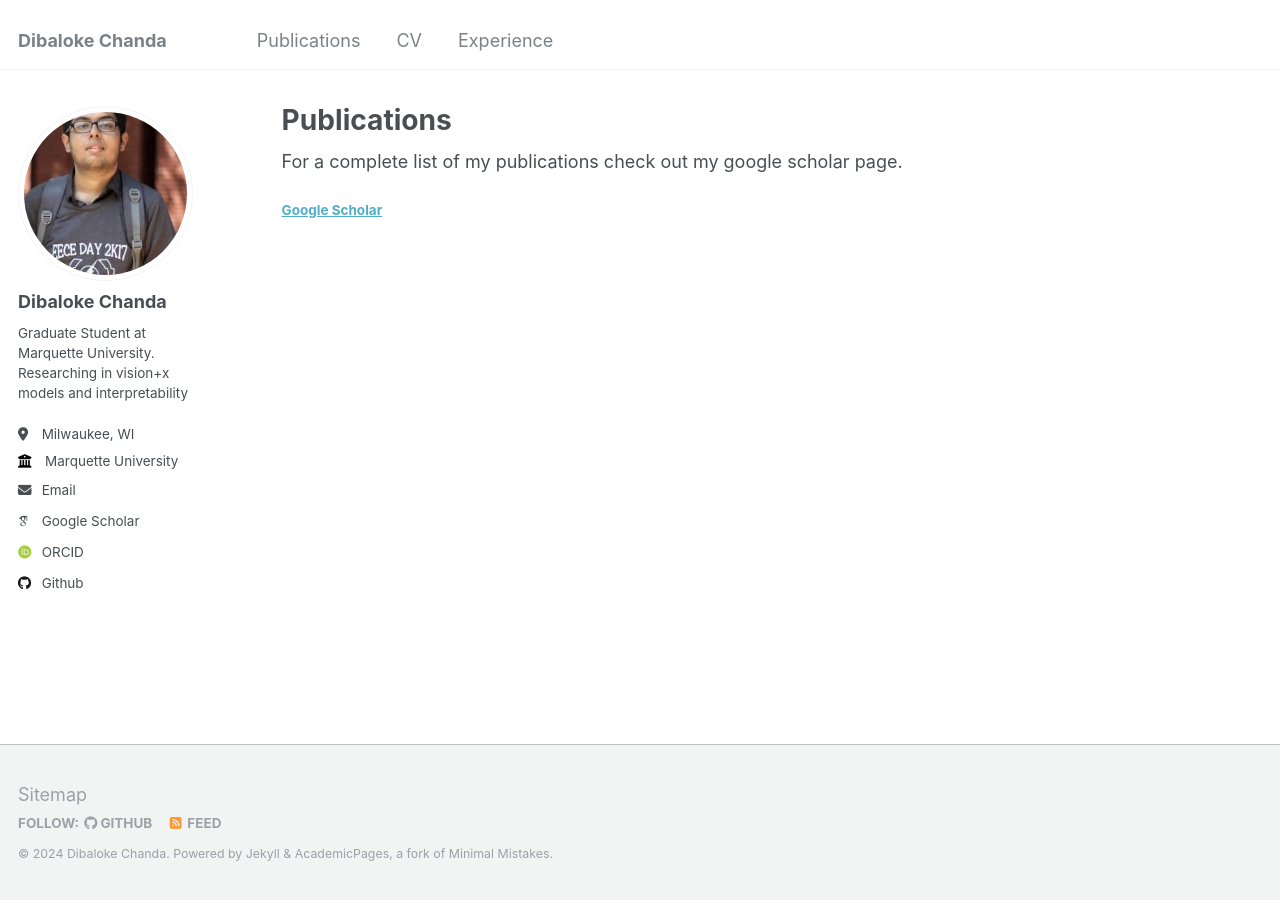
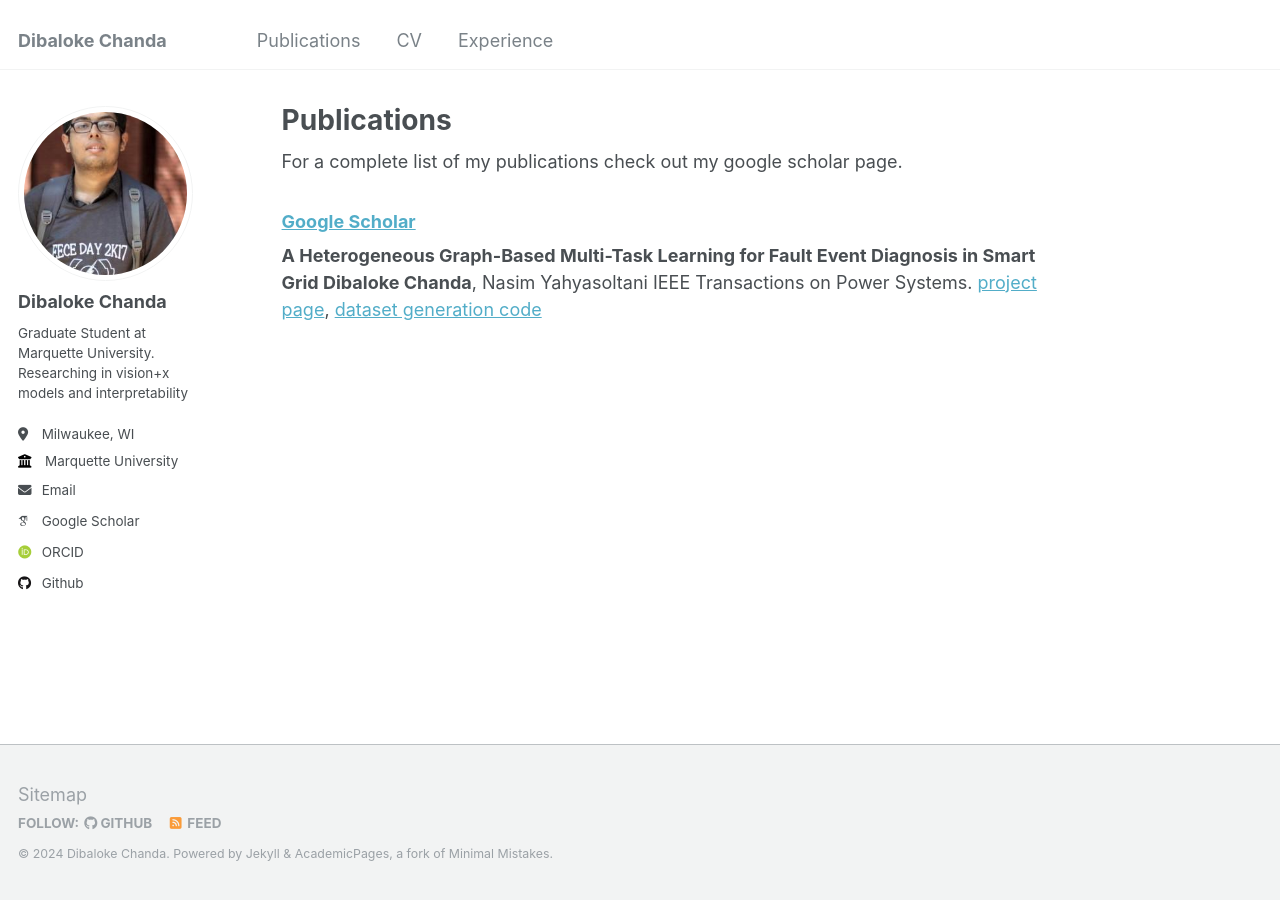
Before and after one commit to dibaloke/dibaloke.github.io, a Jekyll site: the page built from _pages/publications.md, in a window 1280 px wide. Built offline with Jekyll 4.4.1, drawn with Linux system fonts in a browser that asks for light colours; some web fonts are replaced.

Commit message:
Update publications.md

```diff
--- a/_pages/publications.md
+++ b/_pages/publications.md
@@ -6,4 +6,8 @@ author_profile: true
 ---
 For a complete list of my publications check out my google scholar page.
 
-#### <a href="https://scholar.google.com/citations?user=dO8bRn0AAAAJ&hl=en" target="_blank">Google Scholar</a>
+### <a href="https://scholar.google.com/citations?user=dO8bRn0AAAAJ&hl=en" target="_blank">Google Scholar</a>
+
+<b> A Heterogeneous Graph-Based Multi-Task Learning for Fault Event Diagnosis in Smart Grid </b>
+<b>Dibaloke Chanda</b>, Nasim Yahyasoltani
+IEEE Transactions on Power Systems.  [project page](https://graphbasedmtl.github.io/heterogenous-graph-mtl-fault-diagonosis/), [dataset generation code](https://github.com/Machine-Learning-Optimization-Data-Lab/Graph-Based-Fault-Detection-Data-Generation)
```
